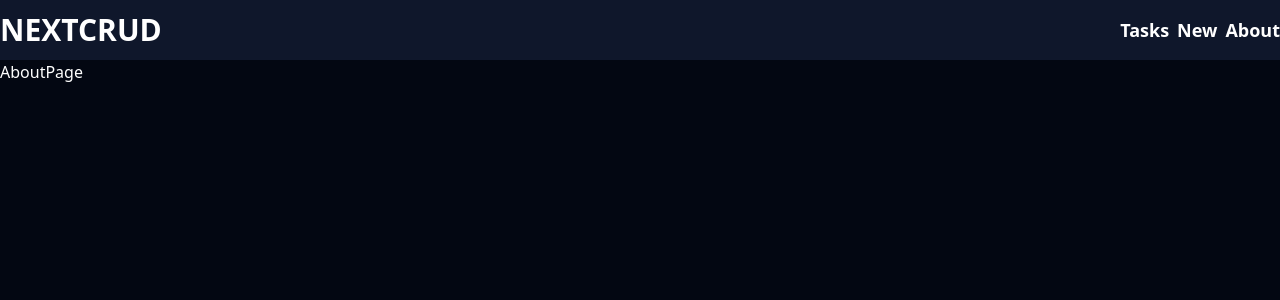
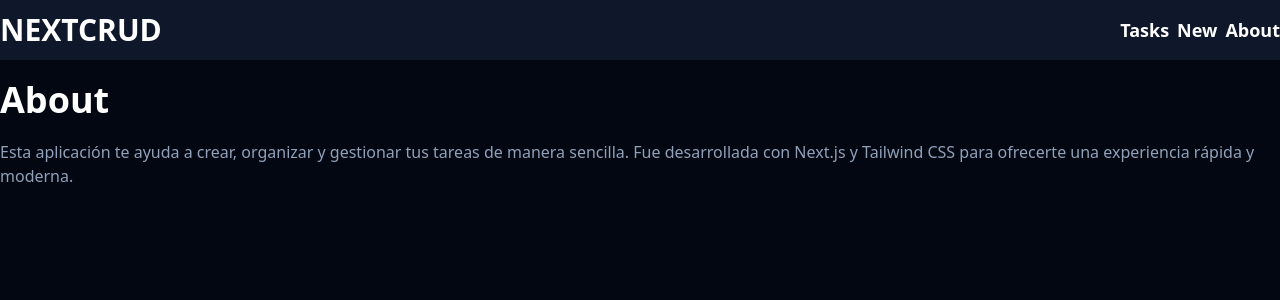
Before and after one commit to Angie09309/nextjs-prisma-crud, a Next.js app: page /about in a window 1280 px wide. Shown: the top 300 px of the page. Built offline with nearby package versions, Linux system fonts and the light colour scheme.

Commit message:
Agregar página About con descripción del proyecto

```diff
--- a/src/app/about/page.jsx
+++ b/src/app/about/page.jsx
@@ -1,6 +1,11 @@
 function AboutPage() {
   return (
-    <div>AboutPage</div>
+    <section className="container mx-auto">
+      <h3 className="text-4xl font-bold my-5">About</h3>
+      <p className="text-slate-400">
+        Esta aplicación te ayuda a crear, organizar y gestionar tus tareas de manera sencilla. Fue desarrollada con Next.js y Tailwind CSS para ofrecerte una experiencia rápida y moderna.
+      </p>
+    </section>
   )
 }
 
```
